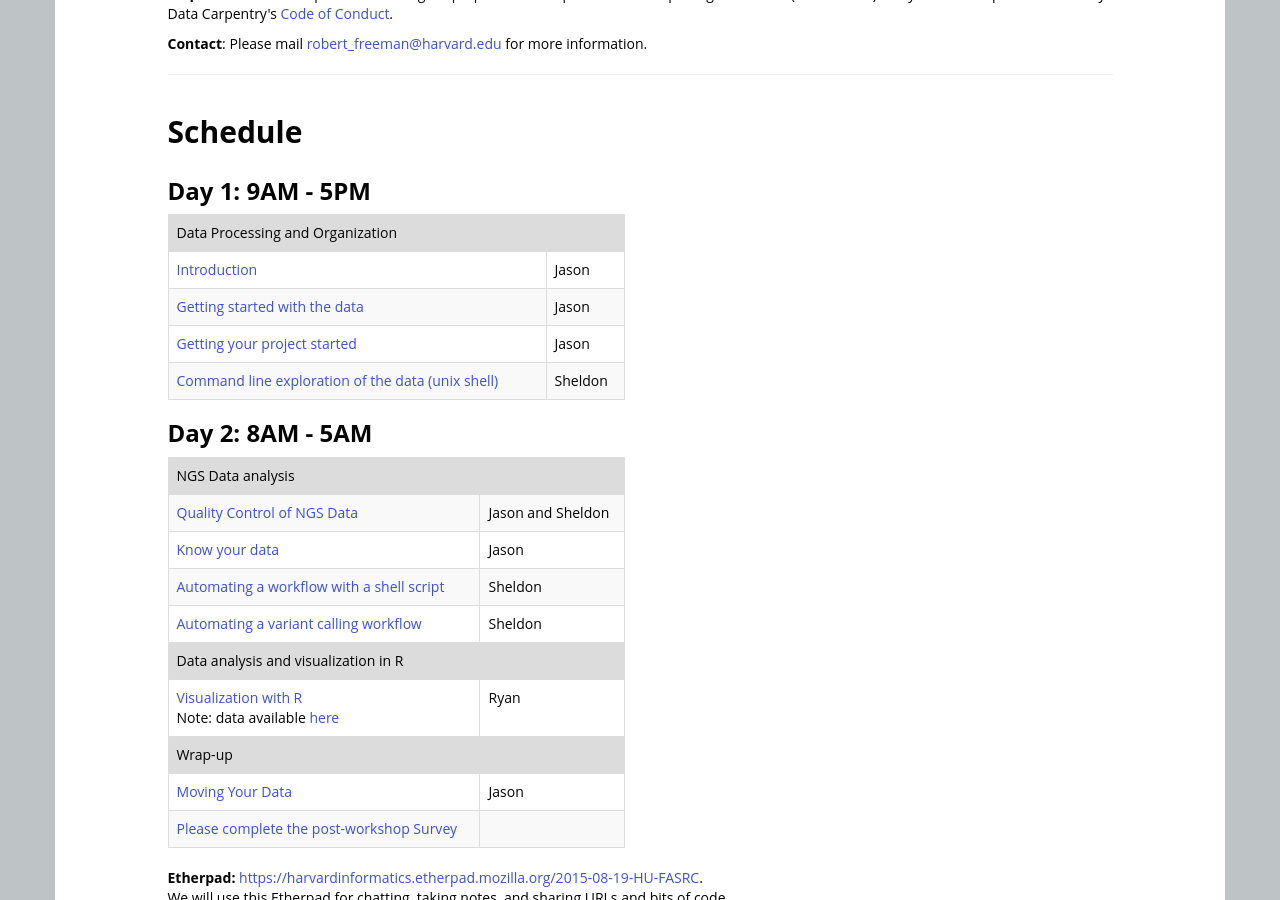
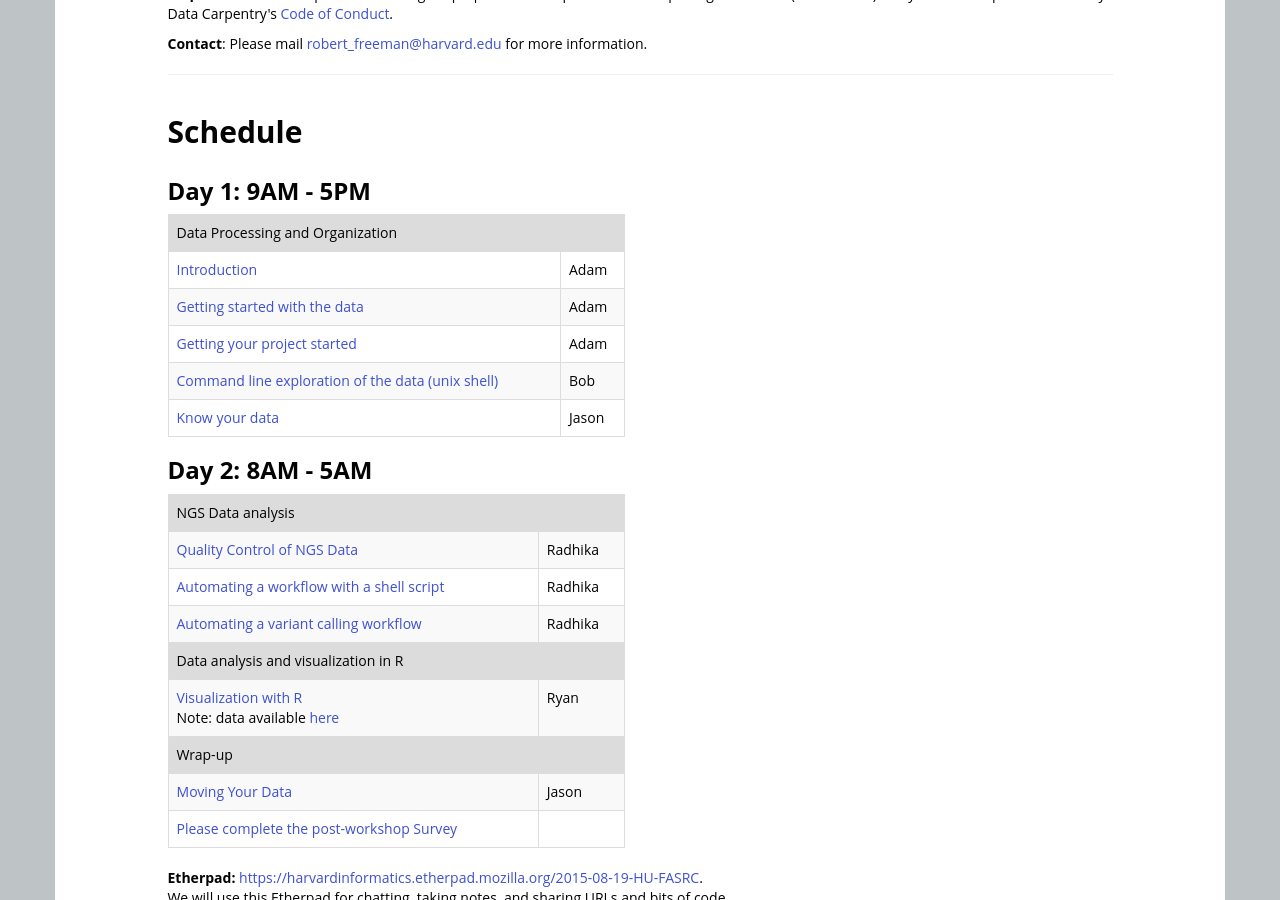
Before and after one commit to devbioinfoguy/2015-07-30-ASPB, a Jekyll site: the page built from index.html, in a window 1280 px wide and 900 px high, scrolled down 1122 px. Built offline with Jekyll 4.4.1, drawn with Linux system fonts in a browser that asks for light colours; nearby versions of some CDN libraries; library files that are not in the unit come from our copies.

Commit message:
updated schedule (order and people)

```diff
--- a/index.html
+++ b/index.html
@@ -196,7 +196,7 @@ Participants should bring their laptops and plan to participate actively. By the
           <a href="https://github.com/adamfreedman/datadescription-genomics/blob/master/lessons/01-intro-to-ecoli-evo-experient.md">Introduction
         </td>
         <td>
-            Jason
+            Adam
         </td>
       </tr>
       </tr>
@@ -207,7 +207,7 @@ Participants should bring their laptops and plan to participate actively. By the
           </a>
         </td>
         <td>
-            Jason
+            Adam
         </td>
       </tr>
          <td>
@@ -216,7 +216,7 @@ Participants should bring their laptops and plan to participate actively. By the
           </a>
         </td>
         <td>
-            Jason
+            Adam
         </td>
       </tr>
 
@@ -228,9 +228,20 @@ Participants should bring their laptops and plan to participate actively. By the
             </a>
         </td>
         <td>
-            Sheldon
+            Bob
         </td
       </tr>
+           <tr>
+        <td>
+          <a href="https://github.com/adamfreedman/knowyourdata-genomics/blob/gh-pages/lessons/01-know_your_data.md">
+            Know your data
+          </a>
+        </td>
+        <td>
+          Jason
+        </td>
+      </tr>
+
     </table>
 
 
@@ -242,32 +253,22 @@ Participants should bring their laptops and plan to participate actively. By the
       <tr>
       <tr>
         <td>
-          <a href="https://github.com/JasonJWilliamsNY/wrangling-genomics/blob/gh-pages/lessons/00-readQC.md">
+          <a href="https://github.com/devbioinfoguy/wrangling-genomics/blob/gh-pages/lessons/00-readQC.md">
             Quality Control of NGS Data
           </a>
         </td>
         <td>
-          Jason and Sheldon
+          Radhika
         </td>
       </tr>
-      <tr>
+       <tr>
         <td>
-          <a href="https://github.com/adamfreedman/knowyourdata-genomics/blob/gh-pages/lessons/01-know_your_data.md">
-            Know your data
-          </a>
-        </td>
-        <td>
-          Jason
-        </td>
-      </tr>
-      <tr>
-        <td>
-          <a href="https://github.com/JasonJWilliamsNY/wrangling-genomics/blob/gh-pages/lessons/01-automating_a_workflow.md">
+          <a href="https://github.com/devbioinfoguy/wrangling-genomics/blob/gh-pages/lessons/01-automating_a_workflow.md">
             Automating a workflow with a shell script
           </a>
         </td>
         <td>
-          Sheldon
+          Radhika
         </td>
       </tr>
       <tr>
@@ -277,7 +278,7 @@ Participants should bring their laptops and plan to participate actively. By the
           </a>
         </td>
         <td>
-          Sheldon
+          Radhika
         </td>
       </tr>
       <tr>
```
